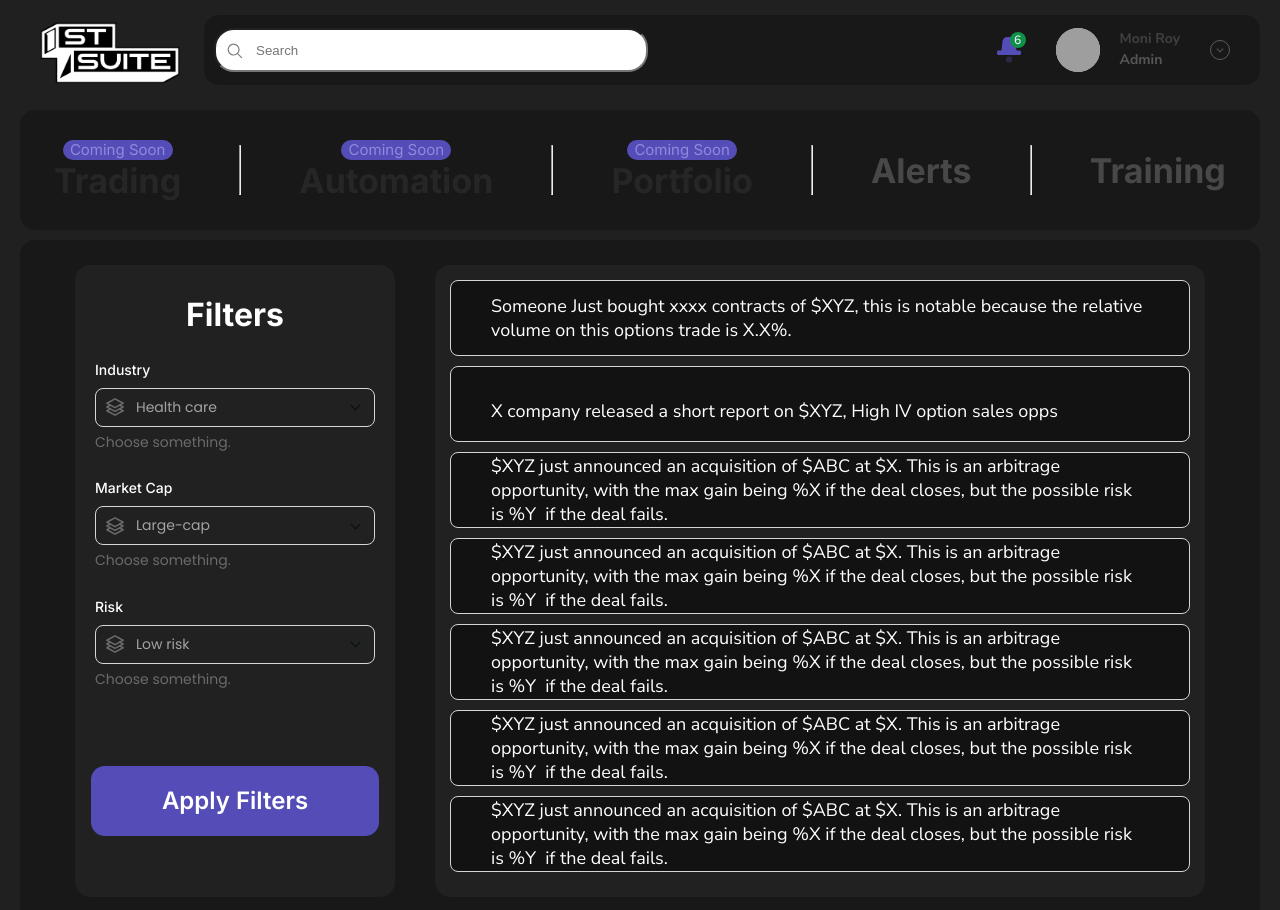
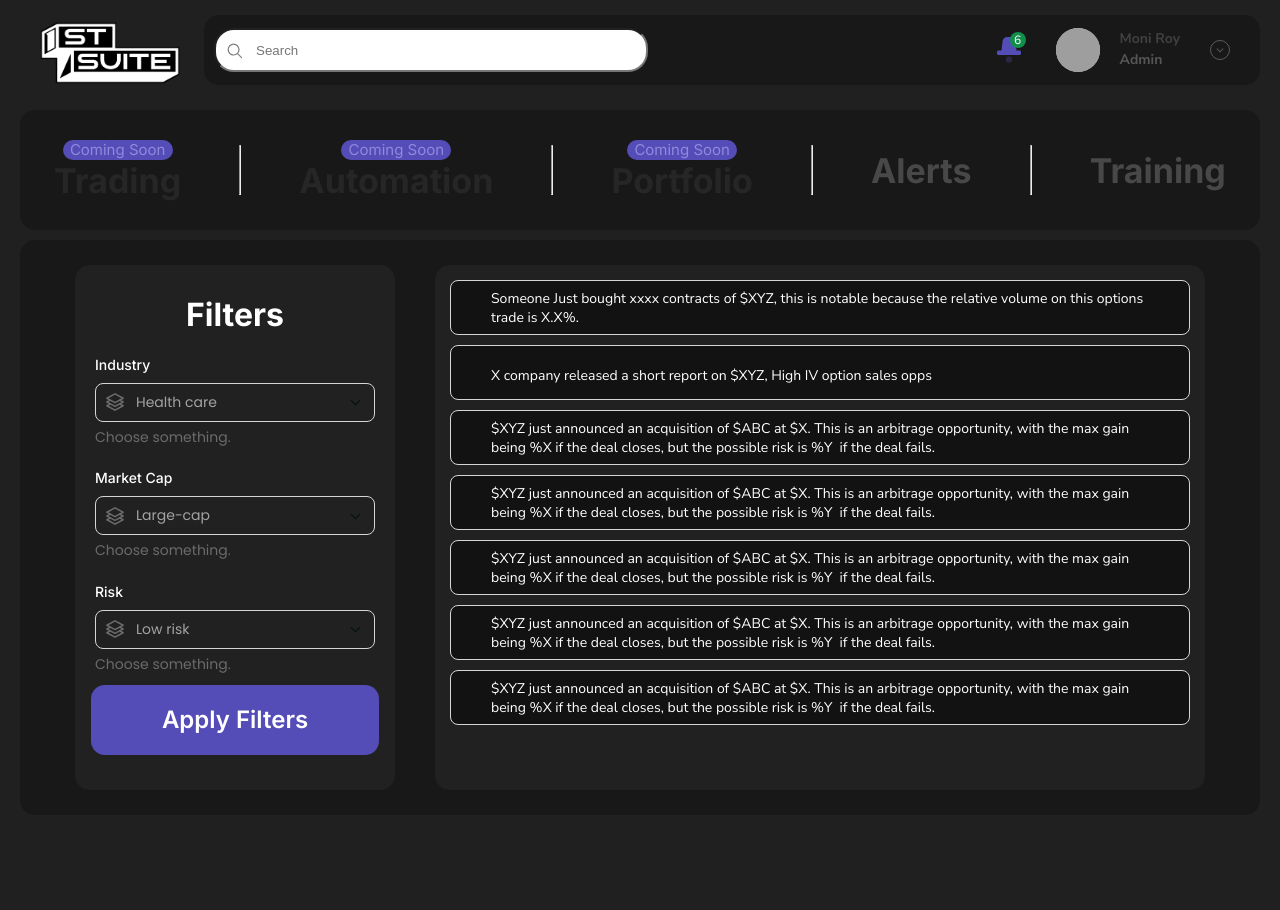
Before and after one commit to Nar6x/geek-frontend-task, a React (Create React App) app: page / in a window 1280 px wide. Shown: the top 910 px of the page. After the commit the page ends 825 px from the top, so only its background shows below. Built offline with nearby package versions, Linux system fonts and the light colour scheme; grey boxes are pictures that could not be loaded.

Commit message:
Project clean ups

```diff
--- a/src/components/Dropdown.js
+++ b/src/components/Dropdown.js
@@ -22,10 +22,13 @@ const Dropdown = ({ options, defaultOption, label }) => {
       <h2>{label}</h2>
       <div className="dropdown-wrapper">
         <div className="dropdown" onClick={toggleDropdown}>
-          <div className={`dropdown-input ${isOpen ? "rotate-arrow" : ""}`}>
+          <div
+            className={`dropdown-input ${isOpen ? "open rotate-arrow" : ""}`}
+          >
             {selectedOption}
           </div>
           <div className={`dropdown-menu ${isOpen ? "open" : ""}`}>
+            <div className="dropdown-menu-wrapper">
               <ul>
                 {options.map((option, index) => (
                   <li
@@ -44,6 +47,7 @@ const Dropdown = ({ options, defaultOption, label }) => {
             </div>
           </div>
         </div>
+      </div>
       <span>Choose something.</span>
     </div>
   );
--- a/src/components/Header.js
+++ b/src/components/Header.js
@@ -9,18 +9,15 @@ function Header() {
   const [isOpen, setOpen] = useState(false);
   return (
     <div className="header">
-      {/* Logo */}
       <div className="logo">
         <img src={Logo} alt="Logo" />
       </div>
       <div className="header-wrapper">
         <div className="header-container">
-          {/* Hamburger Menu */}
           <div className="burger-icon">
             <Hamburger color="#ffffff" toggled={isOpen} toggle={setOpen} />
           </div>
           <div className="header-content">
-            {/* Search Bar */}
             <input
               id="search"
               type="text"
@@ -28,7 +25,6 @@ function Header() {
               className="search-bar"
             />
             <div className="right">
-              {/* Notification icon */}
               <div className="notification-icon">
                 <img src={Bell} alt="Notification Icon" />
                 <div className="count-container">
@@ -39,22 +35,22 @@ function Header() {
                 <div className="profile">
                   <img src={ProfilePic} alt="Profile" className="profile-pic" />
                 </div>
-                {/* Profile Info */}
                 <div className="profile-info">
                   <p className="name">Moni Roy</p>
                   <p className="role">Admin</p>
                 </div>
-                {/* Dropdown Arrow */}
                 <div className="dropdown-arrow" />
               </div>
             </div>
           </div>
         </div>
         <div className={`burger-menu ${isOpen ? "open" : ""}`}>
-          <ul>
-            <li>Alerts</li>
-            <li>Training</li>
-          </ul>
+          <div className="menu-wrapper">
+            <ul>
+              <li>Alerts</li>
+              <li>Training</li>
+            </ul>
+          </div>
         </div>
       </div>
     </div>
--- a/src/components/Navbar.js
+++ b/src/components/Navbar.js
@@ -17,7 +17,6 @@ const Navbar = () => {
   };
 
   return (
-    // TODO: Create a hamburger menu in the header and hide this navbar
     <div className="navbar">
       {navItems.map((item, index) => (
         <React.Fragment key={index}>
--- a/src/index.css
+++ b/src/index.css
@@ -181,12 +181,20 @@ h2 {
   font-weight: 500;
 }
 
+.menu-wrapper {
+  width: 95%;
+  padding: 15px 0;
+}
+
 .burger-menu ul {
   display: flex;
   flex-direction: column;
   justify-content: center;
   text-align: center;
   width: 100%;
+  list-style-type: none;
+  padding: 0;
+  margin: 0;
 }
 
 .burger-menu li {
@@ -341,7 +349,7 @@ h2 {
 .filters {
   display: flex;
   flex-direction: column;
-  gap: 15px;
+  gap: 10px;
   text-align: center;
   background-color: #212121;
   border-radius: 15px;
@@ -413,6 +421,16 @@ h2 {
   z-index: 1;
 }
 
+.dropdown-input.open {
+  border: 1px solid #ffffff;
+  color: #d9d9d9;
+}
+
+.dropdown-menu-wrapper {
+  padding: 5px;
+  border-radius: 8px;
+}
+
 .dropdown-menu.open {
   display: block;
 }
@@ -464,6 +482,7 @@ h2 {
 .dropdown-menu ul li:hover,
 .dropdown-menu ul li.focused {
   background-color: #f1f3f5;
+  border-radius: 8px;
 }
 
 .dropdown-menu ul li:hover::after,
@@ -506,8 +525,10 @@ h2 {
 .filters-btn-container {
   display: flex;
   justify-content: center;
+  align-items: center;
   margin: auto;
   width: 90%;
+  height: 100%;
 }
 
 .filters-btn {
@@ -521,6 +542,8 @@ h2 {
   font-family: "Inter", sans-serif;
   font-size: 24px;
   font-weight: 600;
+  margin-top: auto;
+  margin-bottom: 35px;
 }
 
 @media (max-width: 768px) {
@@ -671,21 +694,29 @@ h2 {
 
 /* End Of Alerts */
 
+@media (min-width: 769px) and (max-width: 990px) {
+  .nav-item {
+    font-size: 26px !important;
+  }
+}
+
 @media (min-width: 800px) and (max-width: 1350px) {
   .nav-item {
     font-size: 34px;
   }
 
-  .wrapper .announcement-container {
-    font-size: 18px;
+  .wrapper {
+    height: 53px;
   }
 
-  .wrapper.active .announcement-container {
-    font-size: 18px;
+  .wrapper.active .announcement-container,
+  .wrapper .stats-content,
+  .wrapper .announcement-container {
+    font-size: 14px;
   }
 }
 
-@media (min-width: 1351px) and (max-width: 1650px) {
+@media (min-width: 1351px) and (max-width: 1667px) {
   .wrapper .announcement-container {
     font-size: 20px;
   }
```
Lines whose indentation alone changed are shown as unchanged.
